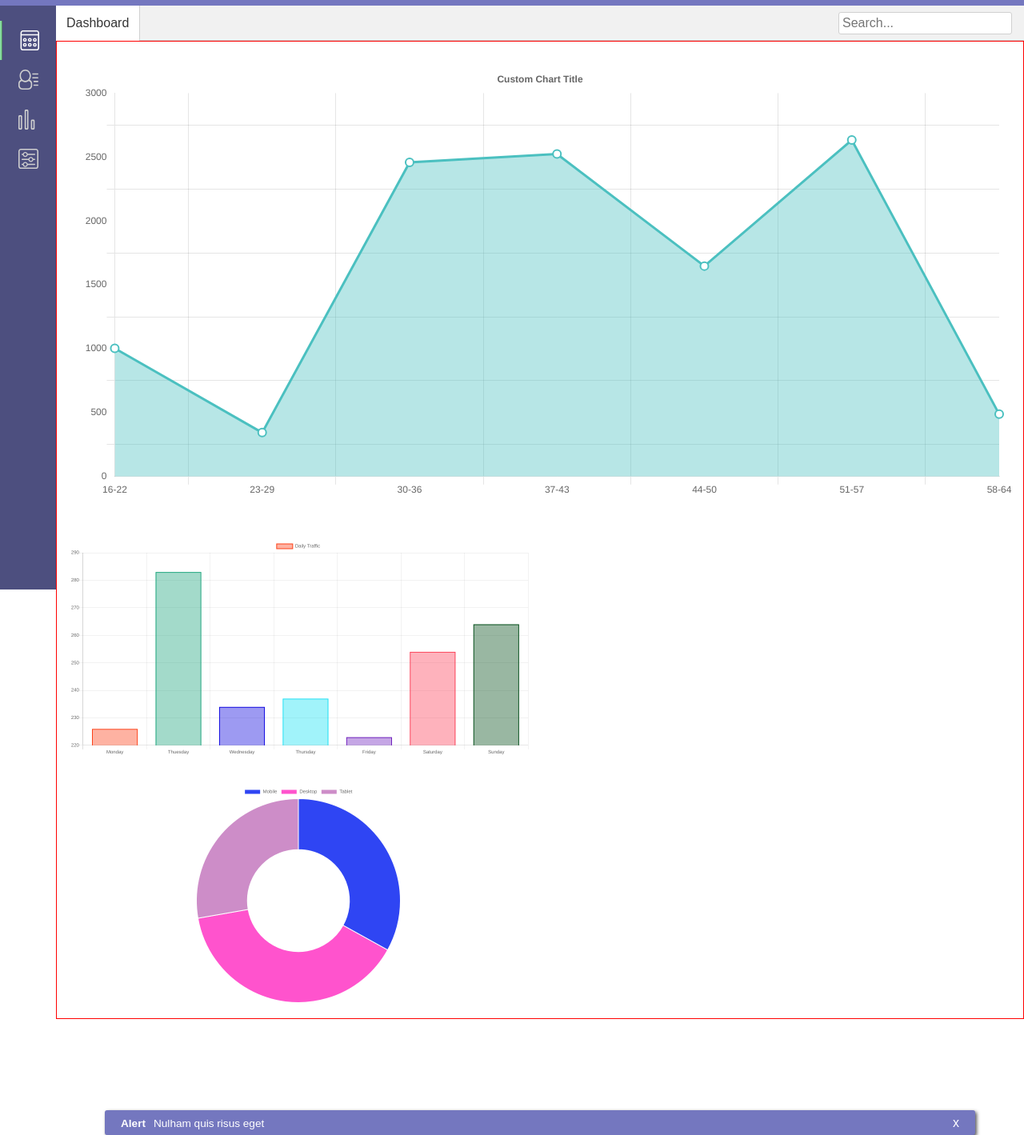
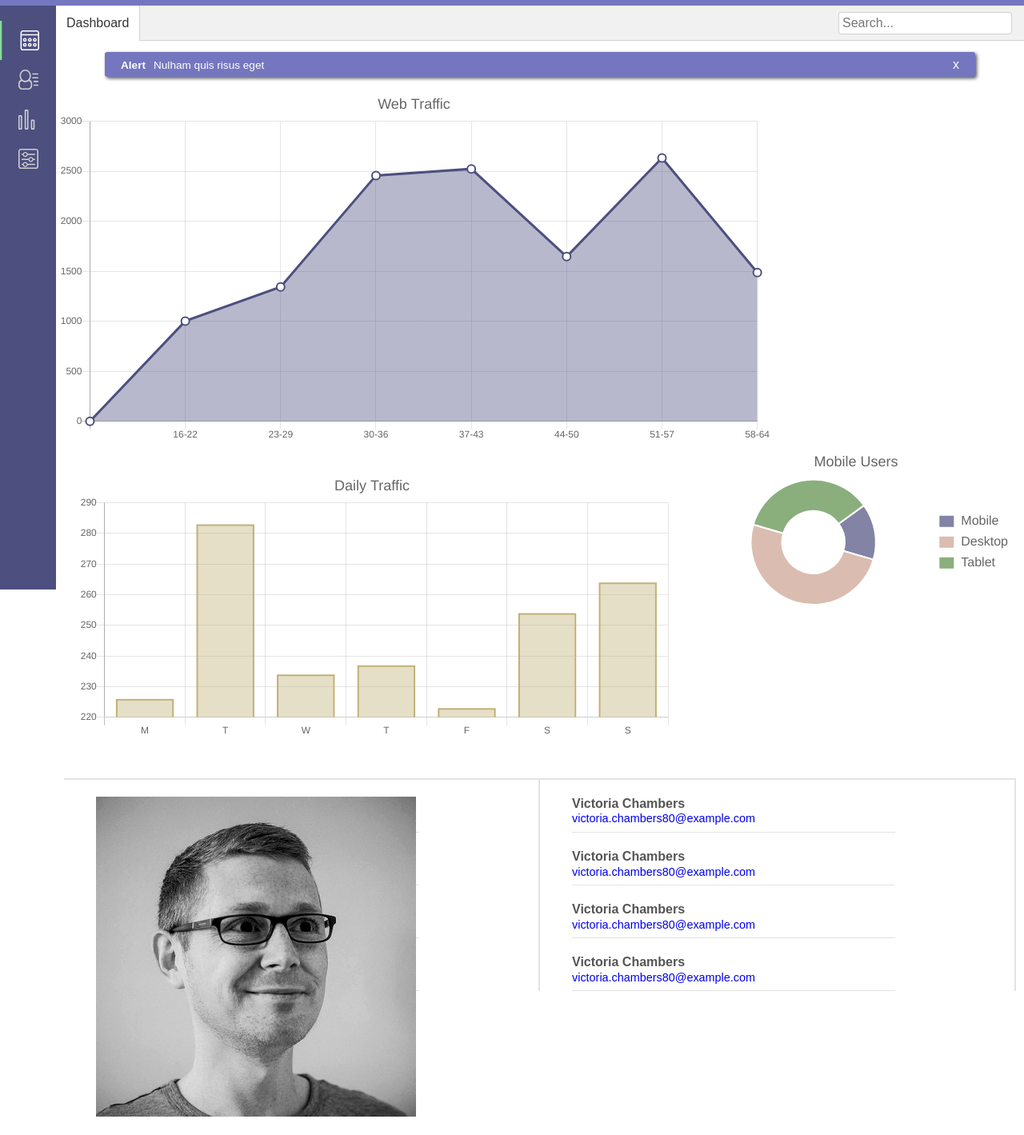
Before and after one commit to strengur/web_app_dashboard_v2, a plain HTML site: page index.html in a window 1280 px wide. Shown: the part 63-1482 px from the top of the page at 80% size. Drawn offline with nearby package versions, Linux system fonts and the light colour scheme.

Commit message:
Users and activity stream

```diff
--- a/index.html
+++ b/index.html
@@ -121,19 +121,89 @@
           </form>
         </div>
       </div>
-
-      <div class="network-data">
-        <canvas id="web-traffic" class="data-item col-2"></canvas>
-        <canvas id="daily-traffic" class="data-item col-1"></canvas>
-        <canvas id="mobile-users" class="data-item col-1"></canvas>
-      </div>
-
       <div class="alert-bar">
         <div class="alert-bar-message">
           <p><span>Alert</span>Nulham quis risus eget</p>
         </div>
         <div id="alert-bar-close" class="alert-bar-close">
           <p>x</p>
+        </div>
+      </div>
+      <div class="network-data">
+        <div class="data-item col-6">
+          <canvas id="web-traffic"></canvas>
+        </div>
+
+        <div class="data-item col-4">
+          <canvas id="daily-traffic"></canvas>
+        </div>
+
+        <div class="data-item col-2">
+          <canvas id="mobile-users"></canvas>
+        </div>
+      </div>
+
+      <div class="users-and-activity-lists">
+        <div class="users-list col-3">
+          <ul>
+            <li>
+              <div class="user-profile-img">
+                <img src="assets/profiles/dancounsell.jpg" alt="">
+              </div>
+              <div class="user-info">
+                <h4>Victoria Chambers</h4>
+                <a href="mailto:victoria.chambers80@example.com">
+                  <span class="user-email-address">victoria.chambers80@example.com</span>
+                </a>
+              </div>
+            </li>
+            <li>
+              <h4>Victoria Chambers</h4>
+              <a href="mailto:victoria.chambers80@example.com">
+                <span class="user-email-address">victoria.chambers80@example.com</span>
+              </a>
+            </li>
+            <li>
+              <h4>Victoria Chambers</h4>
+              <a href="mailto:victoria.chambers80@example.com">
+                <span class="user-email-address">victoria.chambers80@example.com</span>
+              </a>
+            </li>
+            <li>
+              <h4>Victoria Chambers</h4>
+              <a href="mailto:victoria.chambers80@example.com">
+                <span class="user-email-address">victoria.chambers80@example.com</span>
+              </a>
+            </li>
+          </ul>
+        </div>
+        <div class="activity-list col-3">
+          <ul>
+            <li>
+              <h4>Victoria Chambers</h4>
+              <a href="mailto:victoria.chambers80@example.com">
+                <span class="user-email-address">victoria.chambers80@example.com</span>
+              </a>
+            </li>
+            <li>
+              <h4>Victoria Chambers</h4>
+              <a href="mailto:victoria.chambers80@example.com">
+                <span class="user-email-address">victoria.chambers80@example.com</span>
+              </a>
+            </li>
+            <li>
+              <h4>Victoria Chambers</h4>
+              <a href="mailto:victoria.chambers80@example.com">
+                <span class="user-email-address">victoria.chambers80@example.com</span>
+              </a>
+            </li>
+            <li>
+              <h4>Victoria Chambers</h4>
+              <a href="mailto:victoria.chambers80@example.com">
+                <span class="user-email-address">victoria.chambers80@example.com</span>
+              </a>
+            </li>
+          </ul>
         </div>
       </div>
     </div>
--- a/js/app.js
+++ b/js/app.js
@@ -8,27 +8,26 @@ $closeAlert.addEventListener('click', function() {
   $('.new-alert').fadeOut();
 });
 
-
 var $webTrafficChart = new Chart($webTraffic, {
     type: 'line',
     data: {
-      labels: ["16-22", "23-29", "30-36", "37-43", "44-50", "51-57", "58-64"],
+      labels: ["", "16-22", "23-29", "30-36", "37-43", "44-50", "51-57", "58-64"],
       datasets: [{
         //label: 'Web Traffic',
         fill: true,
         lineTension: 0,
-        backgroundColor: "rgba(75,192,192,0.4)",
-        borderColor: "rgba(75,192,192,1)",
-        pointBorderColor: "rgba(75,192,192,1)",
+        backgroundColor: "rgba(77,79,127,0.4)",
+        borderColor: "rgba(77,79,127,1)",
+        pointBorderColor: "rgba(77,79,127,1)",
         pointBackgroundColor: "#fff",
         pointBorderWidth: 2,
         pointHoverRadius: 10,
-        pointHoverBackgroundColor: "rgba(75,192,192,1)",
+        pointHoverBackgroundColor: "rgba(77,79,127,1)",
         pointHoverBorderColor: "rgba(220,220,220,1)",
         pointHoverBorderWidth: 2,
         pointRadius: 5,
         pointHitRadius: 5,
-        data: [1003, 344, 2458, 2524, 1647, 2633, 488]
+        data: [0, 1003, 1344, 2458, 2524, 1647, 2633, 1488]
       }]
     },
     options: {
@@ -36,17 +35,16 @@ var $webTrafficChart = new Chart($webTraffic, {
       legend: {
         display: false
       },
-      layout: {
-        padding: 30
-      },
       title: {
         display: true,
-        text: 'Custom Chart Title'
+        text: 'Web Traffic',
+        fontSize: 18,
+        fontStyle: 'normal'
       },
       scales: {
         xAxes: [{
           gridLines: {
-            offsetGridLines: true
+            offsetGridLines: false
           },
           display: true,
           ticks: {
@@ -55,7 +53,7 @@ var $webTrafficChart = new Chart($webTraffic, {
         }],
         yAxes: [{
           gridLines: {
-            offsetGridLines: true
+            offsetGridLines: false
           },
           ticks: {
             beginAtZero: true,
@@ -69,36 +67,36 @@ var $webTrafficChart = new Chart($webTraffic, {
 var $dailyTrafficChart = new Chart($dailyTraffic, {
   type: 'bar',
   data: {
-    labels: ['Monday', 'Thuesday', 'Wednesday', 'Thursday', 'Friday', 'Saturday', 'Sunday'],
+    labels: ['M', 'T', 'W', 'T', 'F', 'S', 'S'],
     datasets: [
       {
         label: "Daily Traffic",
         backgroundColor: [
-          'rgba(252, 64, 23, 0.4)',
-          'rgba(25, 164, 123, 0.4)',
-          'rgba(12, 4, 223, 0.4)',
-          'rgba(22, 224, 243, 0.4)',
-          'rgba(111, 33, 189, 0.4)',
-          'rgba(252, 64, 87, 0.4)',
-          'rgba(1, 76, 23, 0.4)'
+          'rgba(191,176,116,0.4)',
+          'rgba(191,176,116,0.4)',
+          'rgba(191,176,116,0.4)',
+          'rgba(191,176,116,0.4)',
+          'rgba(191,176,116,0.4)',
+          'rgba(191,176,116,0.4)',
+          'rgba(191,176,116,0.4)'
         ],
         borderColor: [
-          'rgba(252, 64, 23, 1)',
-          'rgba(25, 164, 123, 1)',
-          'rgba(12, 4, 223, 1)',
-          'rgba(22, 224, 243, 1)',
-          'rgba(111, 33, 189, 1)',
-          'rgba(252, 64, 87, 1)',
-          'rgba(1, 76, 23, 1)'
+          'rgba(191,176,116,1)',
+          'rgba(191,176,116,1)',
+          'rgba(191,176,116,1)',
+          'rgba(191,176,116,1)',
+          'rgba(191,176,116,1)',
+          'rgba(191,176,116,1)',
+          'rgba(191,176,116,1)'
         ],
         hoverBackgroundColor: [
-          'rgba(252, 64, 23, 0.6)',
-          'rgba(25, 164, 123, 0.6)',
-          'rgba(12, 4, 223, 0.6)',
-          'rgba(22, 224, 243, 0.6)',
-          'rgba(111, 33, 189, 0.6)',
-          'rgba(252, 64, 87, 0.6)',
-          'rgba(1, 76, 23, 0.6)'
+          'rgba(191,176,116,0.6)',
+          'rgba(191,176,116,0.6)',
+          'rgba(191,176,116,0.6)',
+          'rgba(191,176,116,0.6)',
+          'rgba(191,176,116,0.6)',
+          'rgba(191,176,116,0.6)',
+          'rgba(191,176,116,0.6)'
         ],
         borderWidth: 2,
         data: [226, 283, 234, 237, 223, 254, 264]
@@ -107,13 +105,32 @@ var $dailyTrafficChart = new Chart($dailyTraffic, {
   },
   options: {
     responsive: true,
+    maintainAspectRatio: true,
     layout: {
       padding: 30
     },
+    legend: {
+      display: false
+    },
+    title: {
+      display: true,
+      text: 'Daily Traffic',
+      fontSize: 18,
+      fontStyle: 'normal'
+    },
+    yAxes: [{
+      gridLines: {
+        offsetGridLines: false
+      },
+      ticks: {
+        stepSize: 5
+      }
+    }]
   }
 });
 
 var $mobileUsersChart = new Chart($mobileUsers, {
+
   type: 'pie',
   data: {
     labels: [
@@ -123,11 +140,16 @@ var $mobileUsersChart = new Chart($mobileUsers, {
     ],
     datasets: [
       {
-        data: [457, 542, 384],
+        data: [157, 542, 384],
         backgroundColor: [
-          '#2f45f3',
-          '#ff53cd',
-          '#cd8dc8'
+          'rgba(77,79,127,0.7)',
+          'rgba(202,161,143,0.7)',
+          'rgba(91,140,71,0.7)'
+        ],
+        hoverBackgroundColor: [
+          'rgba(77,79,127,1)',
+          'rgba(202,161,143,1)',
+          'rgba(91,140,71,1)'
         ]
       }
     ]
@@ -135,8 +157,25 @@ var $mobileUsersChart = new Chart($mobileUsers, {
   options: {
     responsive: true,
     cutoutPercentage: 50,
+    rotation: -0.2 * Math.PI,
     layout: {
-      padding: 30
+      padding: 0
+    },
+
+    title: {
+      display: true,
+      text: 'Mobile Users',
+      fontSize: 18,
+      fontStyle: 'normal'
+    },
+
+    legend: {
+      position: 'right',
+      fullWidth: true,
+      labels: {
+        boxWidth: 20,
+        fontSize: 16
+      }
     }
   }
 });
--- a/sass/base/_base.scss
+++ b/sass/base/_base.scss
@@ -10,6 +10,10 @@ p {
   color: #fff;
 }
 
+h1, h2, h3, h4 {
+  color: $midGray;
+}
+
 // Transition, in and out.
 .st0:hover {
   transition: 0.7s;
--- a/sass/layout/_layout.scss
+++ b/sass/layout/_layout.scss
@@ -53,7 +53,6 @@
 
 .alert-bar {
   position: relative;
-  top: 20px;
   width: 85vw;
   background: $lighterPurple;
   @include bdr-three;
@@ -86,12 +85,22 @@
 }
 
 .network-data {
- width: 100%;
- border: 1px solid red;
+  max-width: calc(100% - 10px);
+  margin: 0 auto;
+  display: flex;
+  flex-wrap: wrap;
 }
 
-canvas {
-  display: inline !important;
+.data-item {
+  // display: inline !important;
+}
+
+// canvas#mobile-users {
+//   float: right;
+// }
+
+#daily-traffic {
+  margin-left: -5px;
 }
 
 [class^="col-"] {
@@ -100,11 +109,66 @@ canvas {
 }
 
 .col-1 {
-  width: calc(100% / 2) !important;
+  width: calc(100% / 6) !important;
   height: auto !important;
 }
 .col-2 {
-  width: calc(100% / 2 * 2) !important;
+  width: calc(100% / 6 * 6) !important;
+}
+
+.col-3 {
+  width: calc(100% / 6 * 6) !important;
+}
+
+.col-4 {
+  width: calc(100% / 6 * 6) !important;
+}
+
+.col-5 {
+  width: calc(100% / 6 * 5) !important;
+}
+
+.col-6 {
+  width: calc(100% / 6 * 6) !important;
+}
+
+.users-and-activity-lists {
+  position: relative;
+  display: inline-flex;
+  width: 100%;
+  padding: 0 10px;
+}
+
+.users-and-activity-lists ul {
+  list-style: none;
+  padding-right: 25%;
+  border-top: 2px solid #e3e3e3;
+  border-right: 2px solid #e3e3e3;
+}
+
+.users-and-activity-lists ul li {
+  border-bottom: 1px solid #e3e3e3;
+  padding-bottom: 7px;
+}
+
+.user-profile-img {
+  border-radius: 50%;
+  position: absolute;
+
+}
+
+.users-and-activity-lists h4 {
+  margin-bottom: 0;
+}
+
+.users-and-activity-lists a {
+  text-decoration: none;
+  font-size: 0.90em;
+}
+
+.users-list,
+.activity-list {
+
 }
 
 @include mobile-landscape {
@@ -134,7 +198,15 @@ canvas {
     font-size: 1em;
   }
 
-  .alert-bar {
-    top: 100px;
+  .network-data {
+    display: inline-flex;
+  }
+
+  .col-2 {
+    width: calc(100% / 6 * 2) !important;
+  }
+
+  .col-4 {
+    width: calc(100% / 6 * 4) !important;
   }
 }
```
Also changed, not shown: css/style.css, 1 other file.
